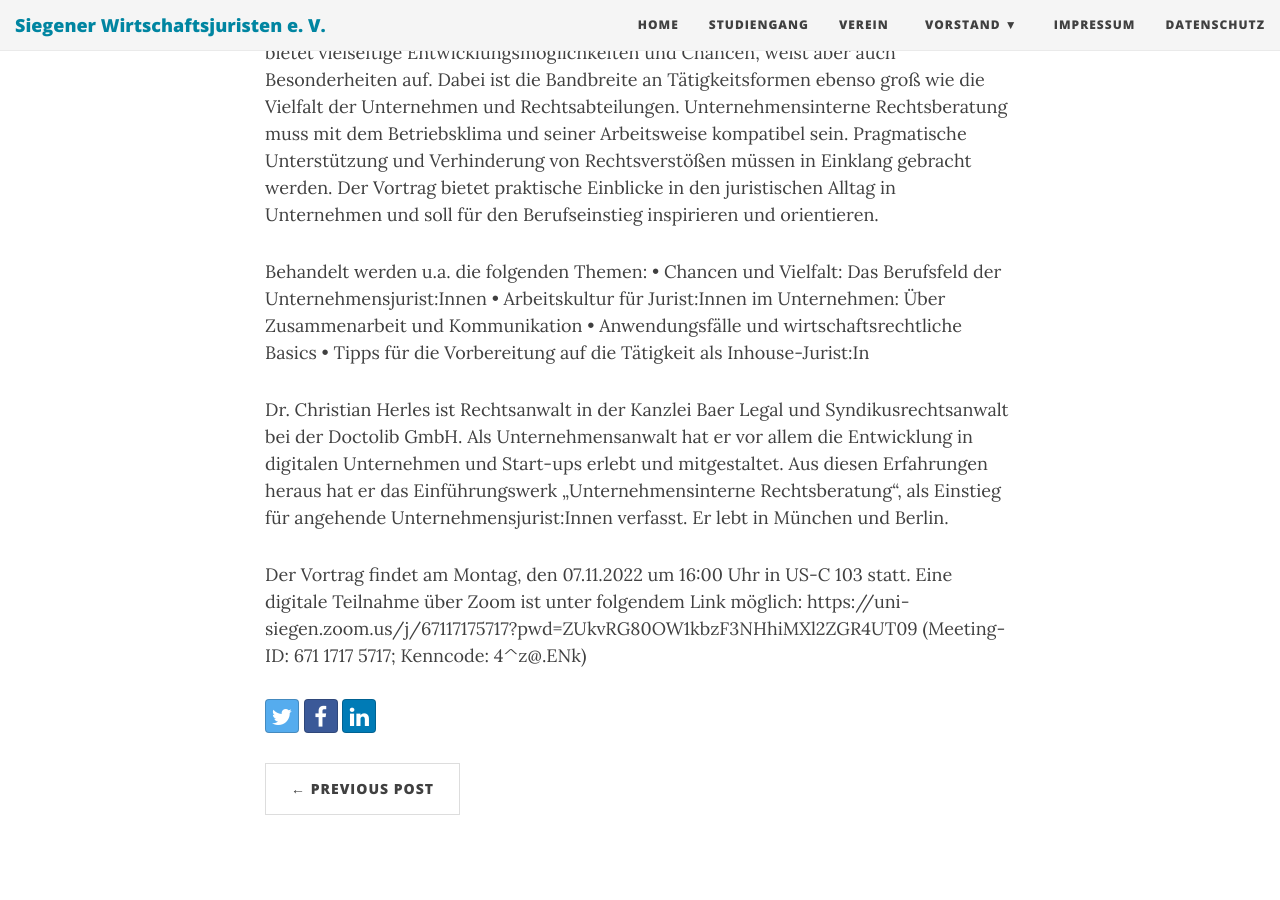
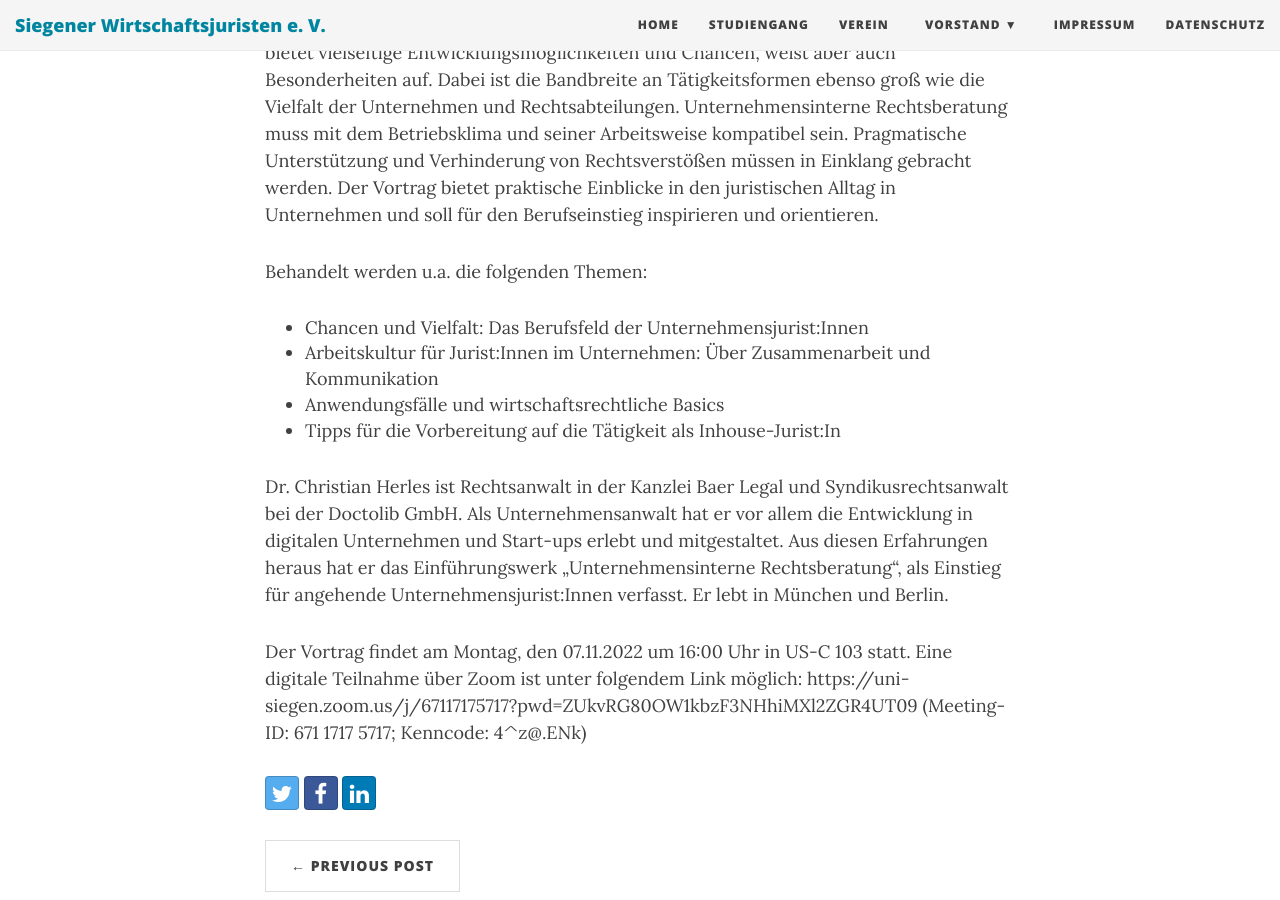
Before and after one commit to dewrs/dewrs.github.io, a Jekyll site: the page built from _posts/2022-10-25-Vortrag Herles.md, in a window 1280 px wide and 900 px high, scrolled down 657 px. Built offline with Jekyll 4.4.1, drawn with Linux system fonts in a browser that asks for light colours; nearby versions of some CDN libraries.

```diff
--- a/_posts/2022-10-25-Vortrag Herles.md
+++ b/_posts/2022-10-25-Vortrag Herles.md
@@ -13,10 +13,10 @@ Unternehmensinterne Rechtsberatung muss mit dem Betriebsklima und seiner Arbeits
 Der Vortrag bietet praktische Einblicke in den juristischen Alltag in Unternehmen und soll für den Berufseinstieg inspirieren und orientieren.
 
 Behandelt werden u.a. die folgenden Themen:
-•	Chancen und Vielfalt: Das Berufsfeld der Unternehmensjurist:Innen
-•	Arbeitskultur für Jurist:Innen im Unternehmen: Über Zusammenarbeit und Kommunikation
-•	Anwendungsfälle und wirtschaftsrechtliche Basics
-•	Tipps für die Vorbereitung auf die Tätigkeit als Inhouse-Jurist:In
+- Chancen und Vielfalt: Das Berufsfeld der Unternehmensjurist:Innen
+- Arbeitskultur für Jurist:Innen im Unternehmen: Über Zusammenarbeit und Kommunikation
+- Anwendungsfälle und wirtschaftsrechtliche Basics
+- Tipps für die Vorbereitung auf die Tätigkeit als Inhouse-Jurist:In
 
 
 Dr. Christian Herles ist Rechtsanwalt in der Kanzlei Baer Legal und Syndikusrechtsanwalt bei der Doctolib GmbH.
```
